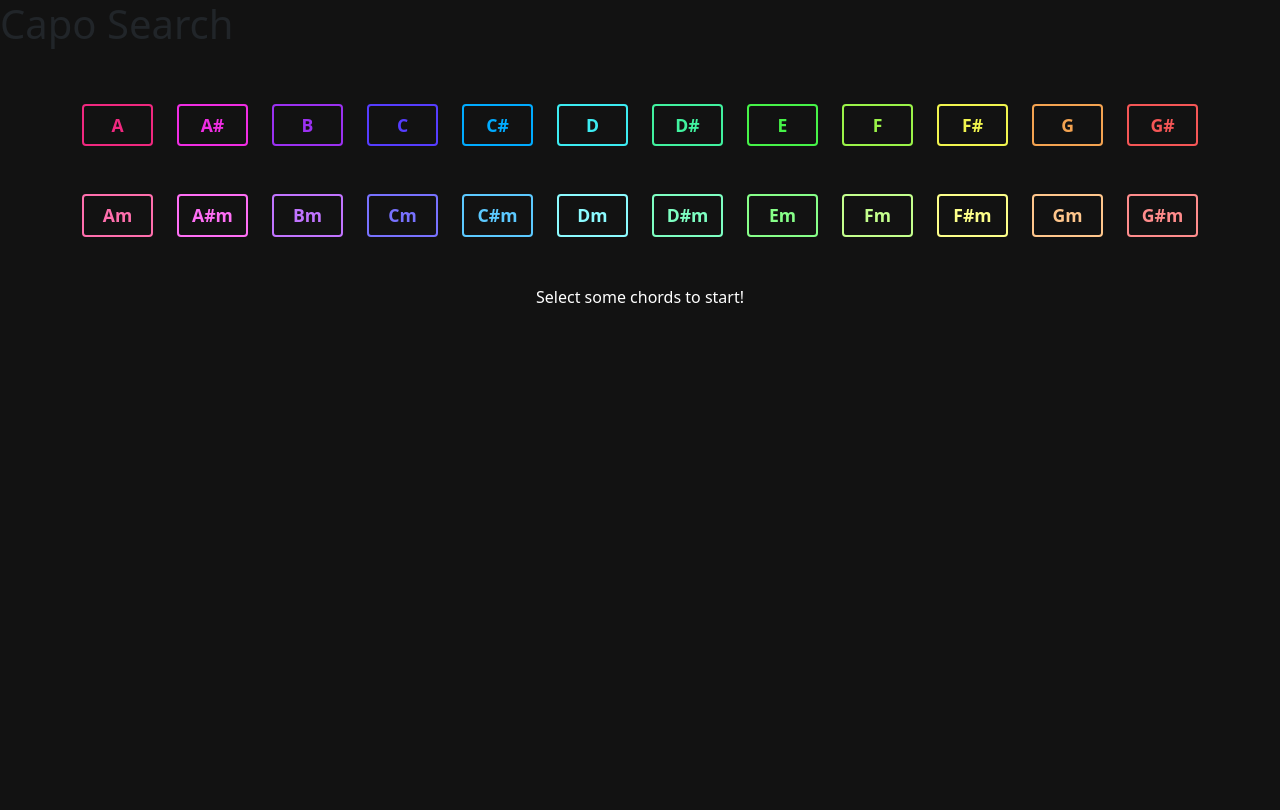
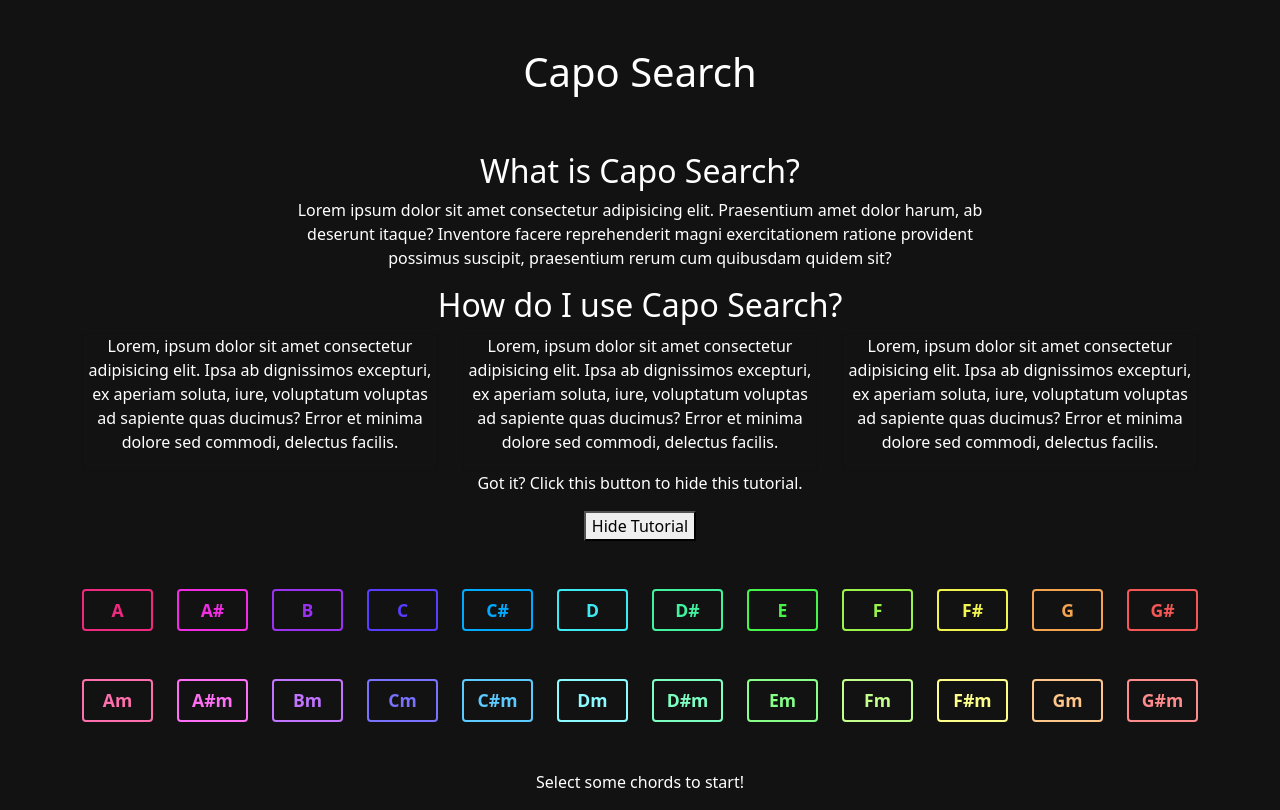
Before and after one commit to lmjh/capo-search-app, a plain HTML site: page index.html in a window 1280 px wide. Drawn offline with nearby package versions, Linux system fonts and the light colour scheme.

Commit message:
Add welcome section with placeholder content

```diff
--- a/assets/css/style.css
+++ b/assets/css/style.css
@@ -29,11 +29,11 @@
     --color-font: #ffffff;
 }
 
-body {
+body, .card {
     background-color: var(--color-bg);
 }
 
-p {
+p, h1, h2 {
     color: var(--color-font);
 }
 
--- a/index.html
+++ b/index.html
@@ -13,10 +13,71 @@
 
 <body>
     <header>
-        <h1>Capo Search</h1>
+        <div class="container">
+            <div class="row">
+                <div class="col mt-5 text-center">
+                    <h1>Capo Search</h1>
+                </div>
+            </div>
+        </div>
     </header>
     <section id="welcome">
-
+        <div class="container mt-5">
+            <div class="row">
+                <div class="col-2"></div>
+                <div class="col-8 text-center">
+                    <h2>What is Capo Search?</h2>
+                    <p>Lorem ipsum dolor sit amet consectetur adipisicing elit. Praesentium amet dolor harum, ab
+                        deserunt itaque? Inventore facere reprehenderit magni exercitationem ratione provident possimus
+                        suscipit, praesentium rerum cum quibusdam quidem sit?</p>
+                </div>
+                <div class="col-2"></div>
+            </div>
+            <div class="row">
+                <div class="col-2"></div>
+                <div class="col-8 text-center">
+                    <h2>How do I use Capo Search?</h2>
+                </div>
+                <div class="col-2"></div>
+            </div>
+            <div class="row">
+                <div class="col-12 col-md-4">
+                    <div class="card text-center">
+                        <p>Lorem, ipsum dolor sit amet consectetur adipisicing elit. Ipsa ab dignissimos excepturi, ex
+                            aperiam soluta, iure, voluptatum voluptas ad sapiente quas ducimus? Error et minima dolore
+                            sed commodi, delectus facilis.</p>
+                    </div>
+                </div>
+                <div class="col-12 col-md-4">
+                    <div class="card text-center">
+                        <p>Lorem, ipsum dolor sit amet consectetur adipisicing elit. Ipsa ab dignissimos excepturi, ex
+                            aperiam soluta, iure, voluptatum voluptas ad sapiente quas ducimus? Error et minima dolore
+                            sed commodi, delectus facilis.</p>
+                    </div>
+                </div>
+                <div class="col-12 col-md-4">
+                    <div class="card text-center">
+                        <p>Lorem, ipsum dolor sit amet consectetur adipisicing elit. Ipsa ab dignissimos excepturi, ex
+                            aperiam soluta, iure, voluptatum voluptas ad sapiente quas ducimus? Error et minima dolore
+                            sed commodi, delectus facilis.</p>
+                    </div>
+                </div>
+            </div>
+            <div class="row">
+                <div class="col-2"></div>
+                <div class="col-8 text-center">
+                    <p>Got it? Click this button to hide this tutorial.</p>
+                </div>
+                <div class="col-2"></div>
+            </div>
+            <div class="row">
+                <div class="col-4"></div>
+                <div class="col-4 text-center">
+                    <button>Hide Tutorial</button>
+                </div>
+                <div class="col-4"></div>
+            </div>
+        </div>
     </section>
     <section id="capo-search">
         <div class="container">
```
